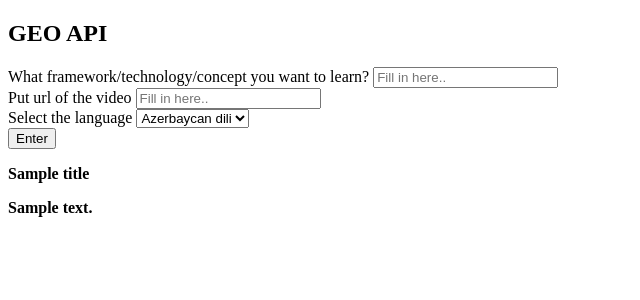
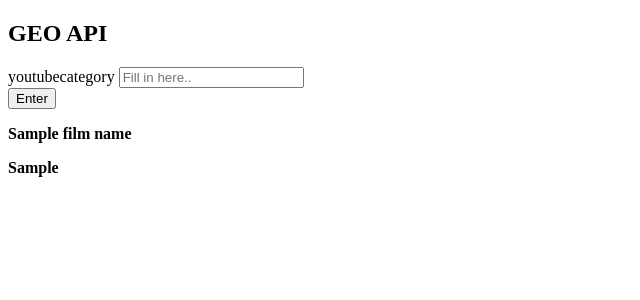
Before and after one commit to Mehralizade/Learning-Management-System, a Django app: template LearningManagement/learn/templates/learn/home3.html in a window 1280 px wide. Shown: the top 300 px of the page, without its empty margins (0-640 px from the left). Run offline with Django 3.2, Linux system fonts and the light colour scheme; the template is opened without the code that fills it: most values are stand-ins (such as "Sample title", 1, 10 or a date in 2020).

Commit message:
home3 functionality - searching video by keyword

```diff
--- a/LearningManagement/LearningManagement/urls.py
+++ b/LearningManagement/LearningManagement/urls.py
@@ -22,6 +22,6 @@ urlpatterns = [
     path('',views.home, name='home'),
     path('home2',views.home2, name='home2'),
     path('imdb', views.imdb, name='imdb'), # Url for the page where we process the api, 1st parameter: url name, second parameter: function in the views.py where the api processing is implemented, third name: way to reach page in html template.
-
+    path('home3', views.home3, name='home3'),
 
 ]
--- a/LearningManagement/learn/templates/learn/home2.html
+++ b/LearningManagement/learn/templates/learn/home2.html
@@ -10,7 +10,7 @@
     <form method="POST" action='{% url "home2" %}'id='signup'>
       {% csrf_token %}
         <div class="form-group">
-          <label for="exampleFormControlInput1">What framework/technology/concept you want to learn?</label>
+          <label for="exampleFormControlInput1">Which framework/technology/concept you want to learn?</label>
           <input type="text" name='techName' class="form-control" id="exampleFormControlInput1" placeholder="Fill in here..">
         </div>
         <div class="form-group">
--- a/LearningManagement/learn/templates/learn/home3.html
+++ b/LearningManagement/learn/templates/learn/home3.html
@@ -7,31 +7,19 @@
 </head>
 <body>
     <h2>GEO API</h2>
-    <form method="POST" action='{% url "home2" %}'id='signup'>
+    <form method="POST" action='{% url "home3" %}'id='signup'>
       {% csrf_token %}
         <div class="form-group">
-          <label for="exampleFormControlInput1">What framework/technology/concept you want to learn?</label>
-          <input type="text" name='techName' class="form-control" id="exampleFormControlInput1" placeholder="Fill in here..">
+          <label for="exampleFormControlInput1">youtubecategory</label>
+          <input type="text" name='movieName' class="form-control" id="exampleFormControlInput1" placeholder="Fill in here..">
         </div>
-        <div class="form-group">
-          <label for="exampleFormControlInput1">Put url of the video</label>
-          <input type="text" name='videoUrl' class="form-control" id="exampleFormControlInput1" placeholder="Fill in here..">
 
-        </div>
-        <div class="form-group">
-          <label for="exampleFormControlSelect1">Select the language</label>
-          <select name='language' class="form-control" id="exampleFormControlSelect1">
-            <option>Azerbaycan dili</option>
-            <option>English</option>
-            <option>Russian</option>
-            <option>French</option>
 
-          </select>
         </div>
         <button type="submit" class="btn btn-primary">Enter</button>
       </form>
 
-  <p><strong>{{ title }}</strong></p>
-  <p><strong>{{ text }}</strong></p>
+  <p><strong>{{ FilmName }}</strong></p>
+  <p><strong>{{ FilmPlot }}</strong></p>
 </body>
 </html>
--- a/LearningManagement/learn/templates/learn/imdb.html
+++ b/LearningManagement/learn/templates/learn/imdb.html
@@ -10,7 +10,7 @@
     <form method="POST" action='{% url "imdb" %}'id='signup'>
       {% csrf_token %}
         <div class="form-group">
-          <label for="exampleFormControlInput1">Name of the movie</label>
+          <label for="exampleFormControlInput1">Name of the movie?</label>
           <input type="text" name='movieName' class="form-control" id="exampleFormControlInput1" placeholder="Fill in here..">
         </div>
 
```
Also changed, not shown: LearningManagement/learn/views.py (+16 -19 lines).
